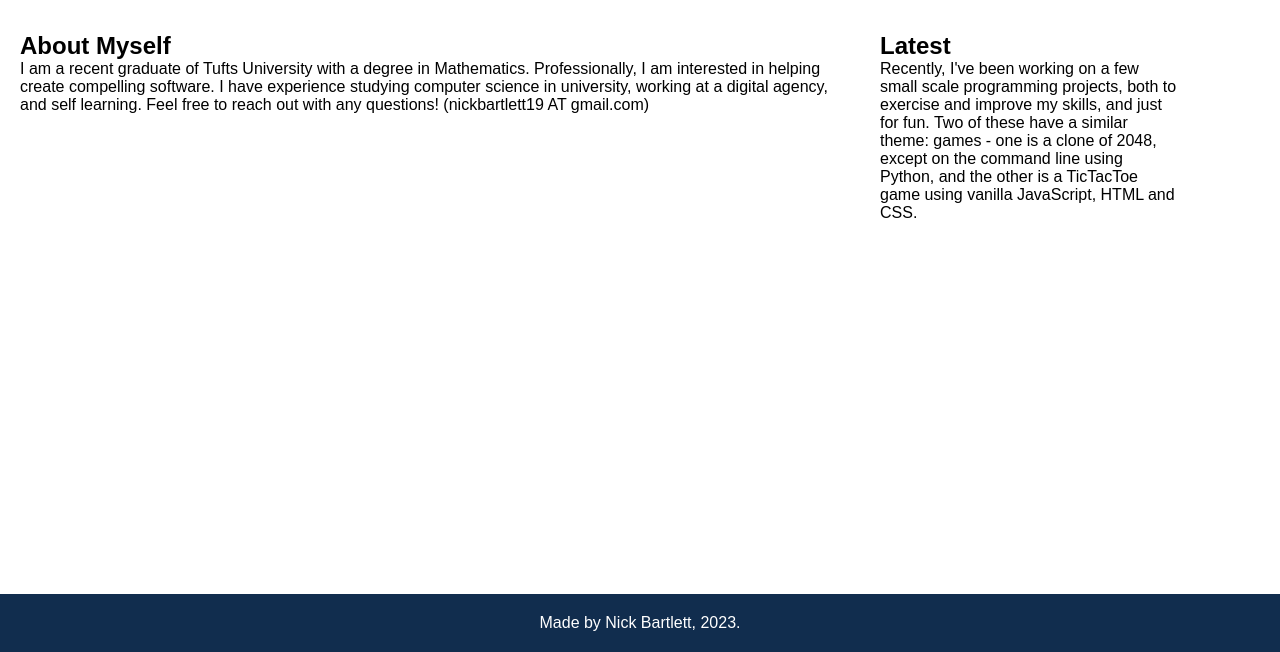
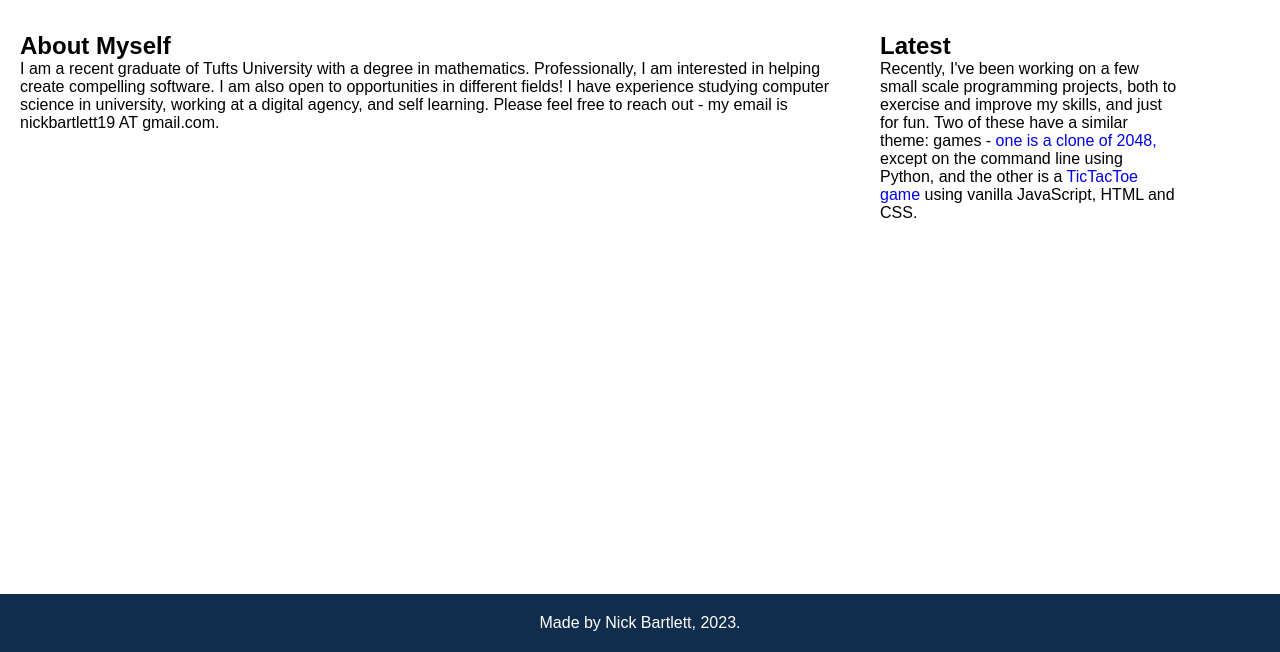
Before and after one commit to nickbartlett19/nickbartlett.me, a plain HTML site: page index.html in a window 1280 px wide. Shown: the part 148-800 px from the top of the page. Drawn offline with Linux system fonts and the light colour scheme.

Commit message:
add links to Latest section

```diff
--- a/index.html
+++ b/index.html
@@ -52,15 +52,14 @@
                 <h2> About Myself </h2>
                 <div class = "flex">
                 <!-- <img src="img/me.jpg" alt = "Picture of Nick Bartlett" class = "headshot"> -->
-                <p>I am a recent graduate of Tufts University with a degree in Mathematics. Professionally, I am interested in helping create compelling software. I have experience studying computer science in university, working at a digital agency, and self learning. Feel free to reach out with any questions! (nickbartlett19 AT gmail.com)
+                <p>I am a recent graduate of Tufts University with a degree in mathematics. Professionally, I am interested in helping create compelling software. I am also open to opportunities in different fields! I have experience studying computer science in university, working at a digital agency, and self learning. Please feel free to reach out - my email is nickbartlett19 AT gmail.com.
                 </div>
-
             </div>
 
             <!-- Recent Activity/Blog -->
             <div class="aside">
                 <h2> Latest </h2>
-                <p>Recently, I've been working on a few small scale programming projects, both to exercise and improve my skills, and just for fun. Two of these have a similar theme: games - one is a clone of 2048, except on the command line using Python, and the other is a TicTacToe game using vanilla JavaScript, HTML and CSS.</p>
+                <p>Recently, I've been working on a few small scale programming projects, both to exercise and improve my skills, and just for fun. Two of these have a similar theme: games - <a href="https://github.com/nickbartlett19/2048">one is a clone of 2048,</a> except on the command line using Python, and the other is a <a href="https://github.com/nickbartlett19/TicTacToe">TicTacToe game</a> using vanilla JavaScript, HTML and CSS.</p>
             </div>
 
         </div>
```
